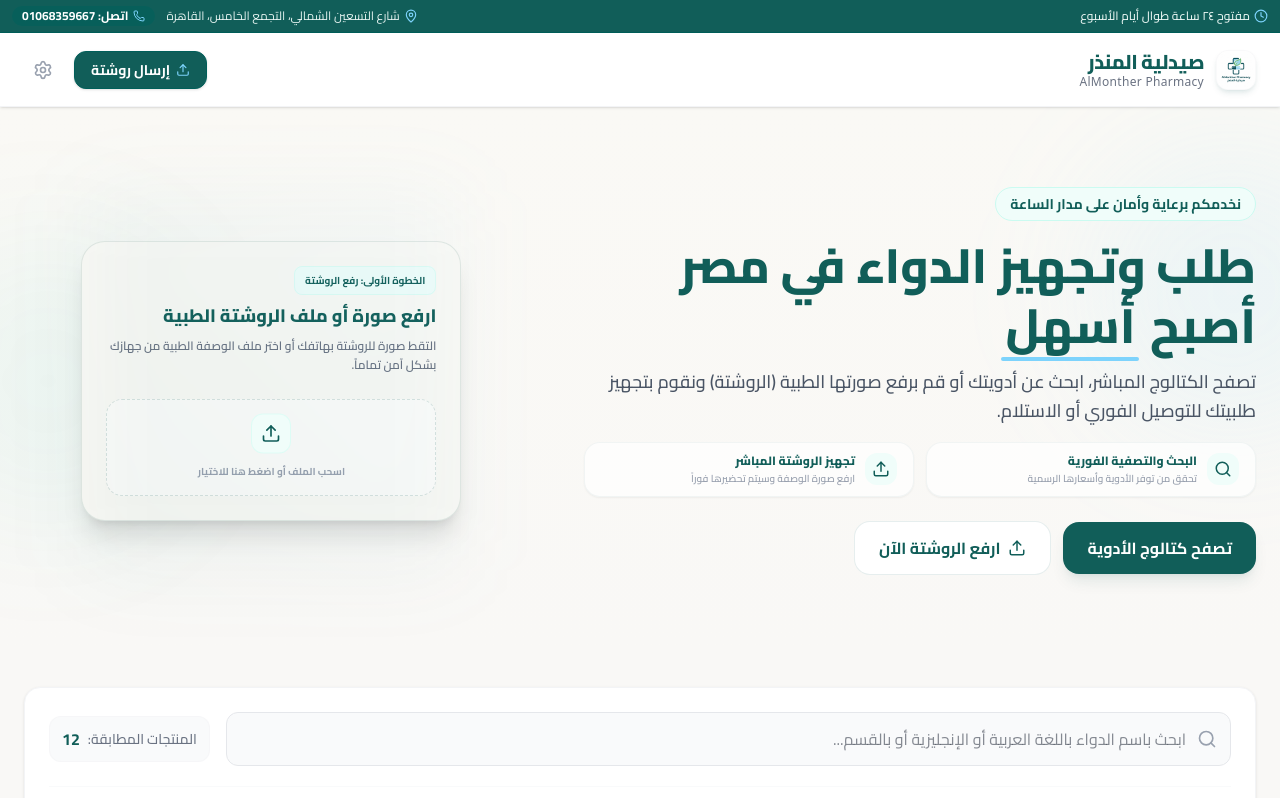
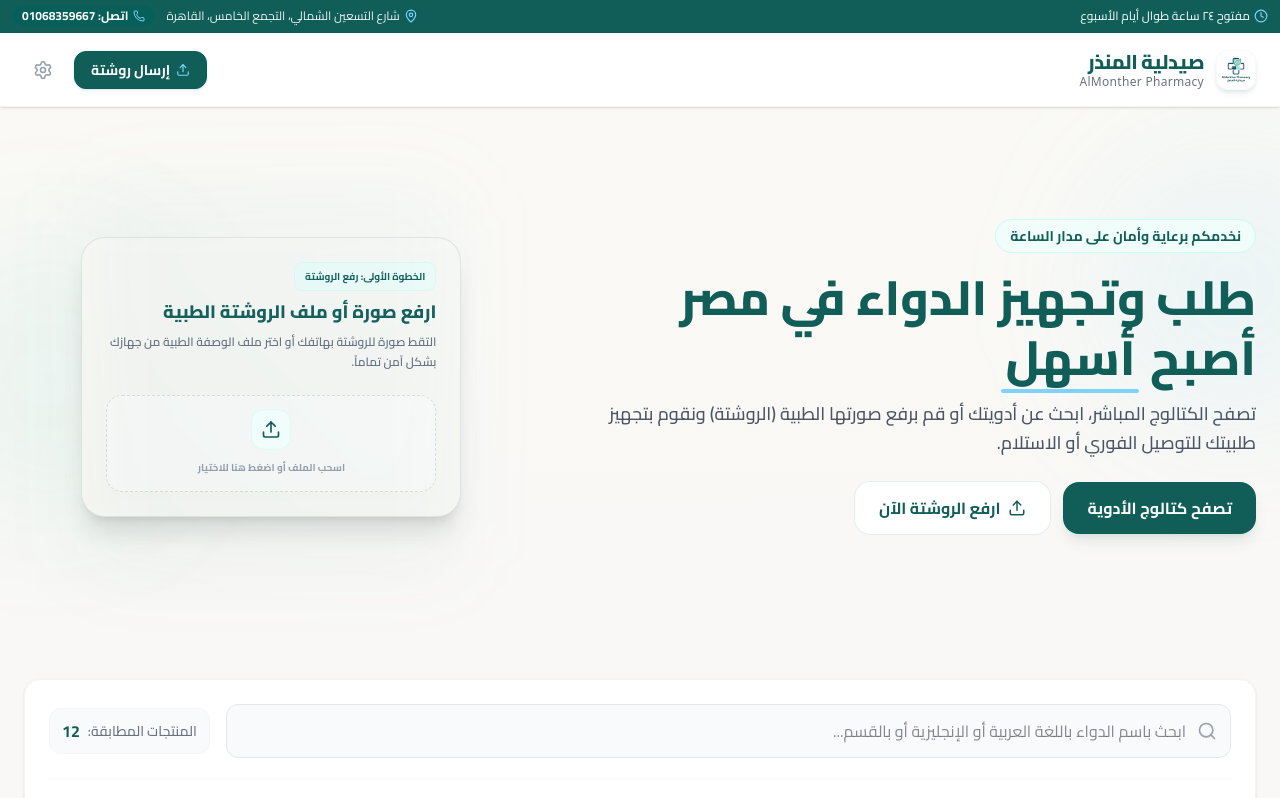
Before and after one commit to AlMonther9/local-pharmacy, a Next.js app: page / in a window 1280 px wide. Shown: the top 798 px of the page. Built offline with nearby package versions, Linux system fonts and the light colour scheme.

Commit message:
Restored premium spacious Hero text layout, removing duplicate feature callouts

```diff
--- a/src/components/Catalog.tsx
+++ b/src/components/Catalog.tsx
@@ -106,36 +106,11 @@ export default function Catalog({ initialItems, config }: CatalogProps) {
             </motion.h2>
 
             <motion.p
-              className="text-xs md:text-lg text-gray-600 max-w-2xl mb-4 font-medium leading-relaxed"
+              className="text-xs md:text-lg text-gray-600 max-w-2xl mb-6 font-medium leading-relaxed"
               variants={itemVariants}
             >
               تصفح الكتالوج المباشر، ابحث عن أدويتك أو قم برفع صورتها الطبية (الروشتة) ونقوم بتجهيز طلبيتك للتوصيل الفوري أو الاستلام.
             </motion.p>
-
-            {/* Feature Points Grid */}
-            <motion.div
-              className="grid grid-cols-1 sm:grid-cols-2 gap-3 mb-6 w-full max-w-2xl text-right"
-              variants={itemVariants}
-            >
-              <div className="flex items-center gap-2.5 bg-white/70 border border-teal-900/5 px-4 py-2.5 rounded-2xl shadow-xs">
-                <div className="w-8 h-8 rounded-xl bg-teal-50 flex items-center justify-center text-brand-primary shrink-0">
-                  <Search className="w-4.5 h-4.5" />
-                </div>
-                <div className="text-right">
-                  <h4 className="text-xs font-black text-brand-primary">البحث والتصفية الفورية</h4>
-                  <p className="text-[10px] text-gray-400 font-semibold mt-0.5">تحقق من توفر الأدوية وأسعارها الرسمية</p>
-                </div>
-              </div>
-              <div className="flex items-center gap-2.5 bg-white/70 border border-teal-900/5 px-4 py-2.5 rounded-2xl shadow-xs">
-                <div className="w-8 h-8 rounded-xl bg-teal-50 flex items-center justify-center text-brand-primary shrink-0">
-                  <Upload className="w-4.5 h-4.5" />
-                </div>
-                <div className="text-right">
-                  <h4 className="text-xs font-black text-brand-primary">تجهيز الروشتة المباشر</h4>
-                  <p className="text-[10px] text-gray-400 font-semibold mt-0.5">ارفع صورة الوصفة وسيتم تحضيرها فوراً</p>
-                </div>
-              </div>
-            </motion.div>
 
             <motion.div
               className="flex flex-col sm:flex-row justify-center lg:justify-start items-center gap-3 w-full max-w-md"
```
